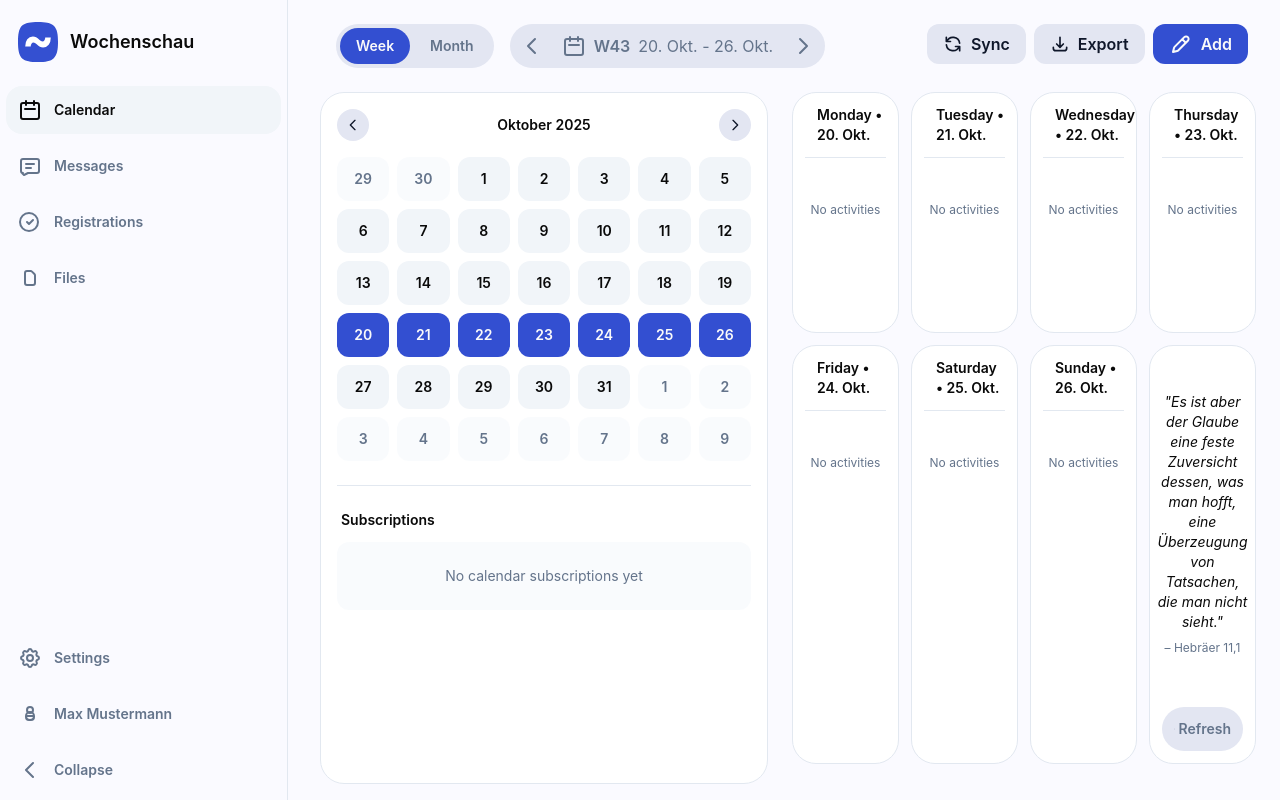
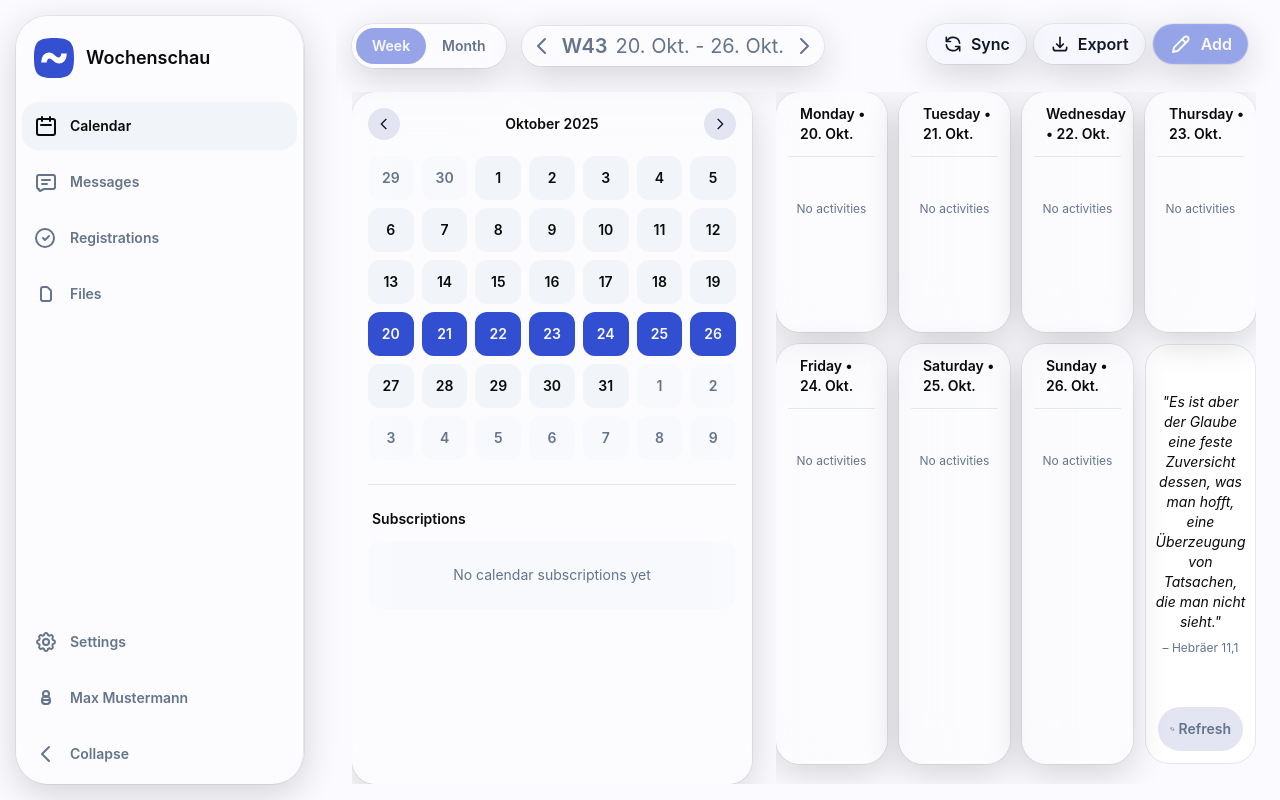
Before and after one commit to meierac/wochenschau, a Svelte app: page / in a window 1280 px wide. Built offline with nearby package versions, Linux system fonts and the light colour scheme.

Commit message:
Apply floating glass styling to desktop calendar UI
Update calendar header controls, action buttons, day/month containers,
and sidebars to use shared
`floating-glass-surface`/`floating-glass-pill`
classes with softer background variants. Also tweak calendar header
spacing
and typography,

```diff
--- a/src/App.svelte
+++ b/src/App.svelte
@@ -533,20 +533,20 @@
                     {#if currentPage === "calendar"}
                         <!-- Desktop Header -->
                         <div
-                            class="mb-6 mx-4 mt-2 flex items-start justify-between gap-4"
+                            class="mb-6 mr-4 mt-2 flex items-start justify-between gap-4"
                         >
                             <div
                                 class="flex min-w-0 flex-wrap items-center gap-4"
                             >
                                 <div
-                                    class="flex items-center gap-1 rounded-3xl bg-secondary p-1"
+                                    class="flex items-center floating-glass-surface floating-glass-pill p-1"
                                 >
                                     <button
                                         on:click={() =>
                                             (desktopCalendarView = "week")}
                                         class={`rounded-3xl px-4 py-2 text-sm font-semibold transition-colors ${
                                             desktopCalendarView === "week"
-                                                ? "bg-primary text-primary-foreground"
+                                                ? "bg-primary/50 text-primary-foreground"
                                                 : "text-muted-foreground hover:bg-muted hover:text-foreground"
                                         }`}
                                         aria-label="Show week view"
@@ -560,7 +560,7 @@
                                             (desktopCalendarView = "month")}
                                         class={`rounded-3xl px-4 py-2 text-sm font-semibold transition-colors ${
                                             desktopCalendarView === "month"
-                                                ? "bg-primary text-primary-foreground"
+                                                ? "bg-primary/50 text-primary-foreground"
                                                 : "text-muted-foreground hover:bg-muted hover:text-foreground"
                                         }`}
                                         aria-label="Show month view"
@@ -572,7 +572,7 @@
                                 </div>
 
                                 <div
-                                    class="flex items-center gap-0 rounded-3xl bg-secondary py-0.5 px-1"
+                                    class="flex items-center gap-0.5 floating-glass-surface floating-glass-pill py-0.5 px-0.5"
                                 >
                                     <button
                                         on:click={() =>
@@ -602,9 +602,9 @@
                                     </button>
 
                                     <div
-                                        class="flex items-center justify-center gap-2 px-3 py-2 rounded-3xl text-muted-foreground text-center"
+                                        class="flex items-center justify-center gap-2 px-0 py-2 rounded-3xl text-muted-foreground text-center"
                                     >
-                                        <span
+                                        <!-- <span
                                             class="flex h-6 w-6 shrink-0 items-center justify-center"
                                         >
                                             <svg
@@ -620,9 +620,9 @@
                                                     d="M8 7V3m8 4V3m-9 8h10M5 21h14a2 2 0 002-2V7a2 2 0 00-2-2H5a2 2 0 00-2 2v12a2 2 0 002 2z"
                                                 />
                                             </svg>
-                                        </span>
+                                        </span> -->
                                         <span
-                                            class="text-md font-semibold leading-none whitespace-nowrap capitalize"
+                                            class="text-xl font-semibold leading-none whitespace-nowrap capitalize"
                                         >
                                             {#if desktopCalendarView === "month"}
                                                 {desktopMonthLabel}
@@ -632,7 +632,7 @@
                                         </span>
                                         {#if desktopCalendarView === "week"}
                                             <span
-                                                class="block text-md leading-none text-muted-foreground whitespace-nowrap"
+                                                class="block text-xl leading-none text-muted-foreground whitespace-nowrap"
                                             >
                                                 {currentWeekDateRange}
                                             </span>
@@ -669,7 +669,7 @@
                                 {#if !isViewingCurrentDesktopPeriod}
                                     <button
                                         on:click={handleJumpToToday}
-                                        class="px-4 py-2 bg-secondary text-secondary-foreground rounded-lg font-semibold hover:opacity-90 transition-opacity flex items-center gap-2"
+                                        class="px-4 py-2 floating-glass-surface floating-glass-pill bg-secondary/10 text-secondary-foreground font-semibold hover:opacity-90 transition-opacity flex items-center gap-2"
                                         aria-label={desktopCalendarView ===
                                         "month"
                                             ? "Go to current month"
@@ -700,10 +700,10 @@
                                 <button
                                     on:click={handleRefreshSubscriptions}
                                     disabled={syncingActive}
-                                    class="px-4 py-2 rounded-lg font-semibold transition-colors flex items-center gap-2 disabled:opacity-50 disabled:cursor-not-allowed
+                                    class="px-4 py-2 floating-glass-surface floating-glass-pill font-semibold transition-colors flex items-center gap-2 disabled:opacity-50 disabled:cursor-not-allowed
                             {syncingActive
-                                        ? 'bg-primary text-primary-foreground'
-                                        : 'bg-secondary text-secondary-foreground hover:opacity-90'}"
+                                        ? 'bg-primary/10 text-primary-foreground'
+                                        : 'bg-secondary/10 text-secondary-foreground hover:opacity-90'}"
                                     aria-label="Refresh calendar subscriptions"
                                     title={syncingActive
                                         ? $refreshSummary
@@ -746,7 +746,7 @@
                                 <!-- Export Button -->
                                 <button
                                     on:click={handleOpenExport}
-                                    class="px-4 py-2 bg-secondary text-secondary-foreground rounded-lg font-semibold hover:opacity-90 transition-opacity flex items-center gap-2"
+                                    class="px-4 py-2 floating-glass-surface floating-glass-pill bg-secondary/10 text-secondary-foreground font-semibold hover:opacity-90 transition-opacity flex items-center gap-2"
                                     aria-label="Export weekly agenda"
                                     title="Export as image"
                                 >
@@ -769,7 +769,7 @@
                                 <!-- Add Activity Button -->
                                 <button
                                     on:click={handleOpenAddActivity}
-                                    class="px-4 py-2 bg-primary text-primary-foreground rounded-lg font-semibold hover:opacity-90 transition-opacity flex items-center gap-2"
+                                    class="px-4 py-2 floating-glass-surface floating-glass-pill bg-primary/50 text-primary-foreground font-semibold hover:opacity-90 transition-opacity flex items-center gap-2"
                                     aria-label="Add activity"
                                     title="Add activity"
                                 >
--- a/src/lib/components/DayColumn.svelte
+++ b/src/lib/components/DayColumn.svelte
@@ -34,7 +34,7 @@
 </script>
 
 <div
-    class="flex flex-col h-full bg-card rounded-3xl border border-border p-2 md:p-3 {dayIndex ===
+    class="flex flex-col h-full floating-glass-surface rounded-3xl p-2 md:p-3 {dayIndex ===
     0
         ? 'md:mt-0 mt-14'
         : ''}"
--- a/src/lib/components/DesktopCalendarPickerSidebar.svelte
+++ b/src/lib/components/DesktopCalendarPickerSidebar.svelte
@@ -15,7 +15,7 @@
 </script>
 
 <aside
-    class="flex h-full w-[28rem] shrink-0 flex-col overflow-hidden rounded-3xl border border-border bg-card backdrop-blur-xl"
+    class="flex h-full w-[25rem] shrink-0 flex-col overflow-hidden rounded-3xl floating-glass-surface"
 >
     <div class="flex-1 overflow-y-auto">
         <div class="space-y-6 p-4">
--- a/src/lib/components/DesktopSidebar.svelte
+++ b/src/lib/components/DesktopSidebar.svelte
@@ -21,7 +21,7 @@
 </script>
 
 <aside
-    class={`h-full shrink-0 overflow-hidden p-1.5 border-r border-border  transition-[width] duration-200 ease-out ${
+    class={`h-[stretched] shrink-0 overflow-hidden floating-glass-surface rounded-[2rem]  m-4 p-1.5 border-r border-border  transition-[width] duration-200 ease-out ${
         collapsed ? "w-20" : "w-72"
     }`}
 >
--- a/src/lib/components/MonthView.svelte
+++ b/src/lib/components/MonthView.svelte
@@ -104,7 +104,7 @@
 </script>
 
 <div
-    class="flex h-full min-h-0 flex-col rounded-t-3xl rounded-b-xl border border-border bg-card p-0.5 overflow-hidden"
+    class="flex h-full min-h-0 flex-col rounded-3xl floating-glass-surface overflow-hidden"
 >
     <div class="grid grid-cols-7 gap-2 py-3">
         {#each weekdayLabels as weekday}
@@ -116,13 +116,13 @@
         {/each}
     </div>
 
-    <div class="grid flex-1 auto-rows-fr grid-cols-7 gap-0.5 overflow-y-auto">
+    <div class="grid flex-1 auto-rows-fr grid-cols-7 overflow-y-auto">
         {#each monthCells as cell}
             <div
-                class={`flex min-h-[130px] flex-col rounded-lg border p-1 ${
+                class={`flex min-h-[130px] flex-col border p-1 ${
                     cell.inCurrentMonth
                         ? "border-border bg-background"
-                        : "border-border/60 bg-card text-muted-foreground"
+                        : "border-border/60 text-muted-foreground"
                 }`}
             >
                 <div class="mb-1 flex items-center justify-between gap-2">
```
Also changed, not shown: src/lib/components/Card.svelte (+10 -10 lines).
